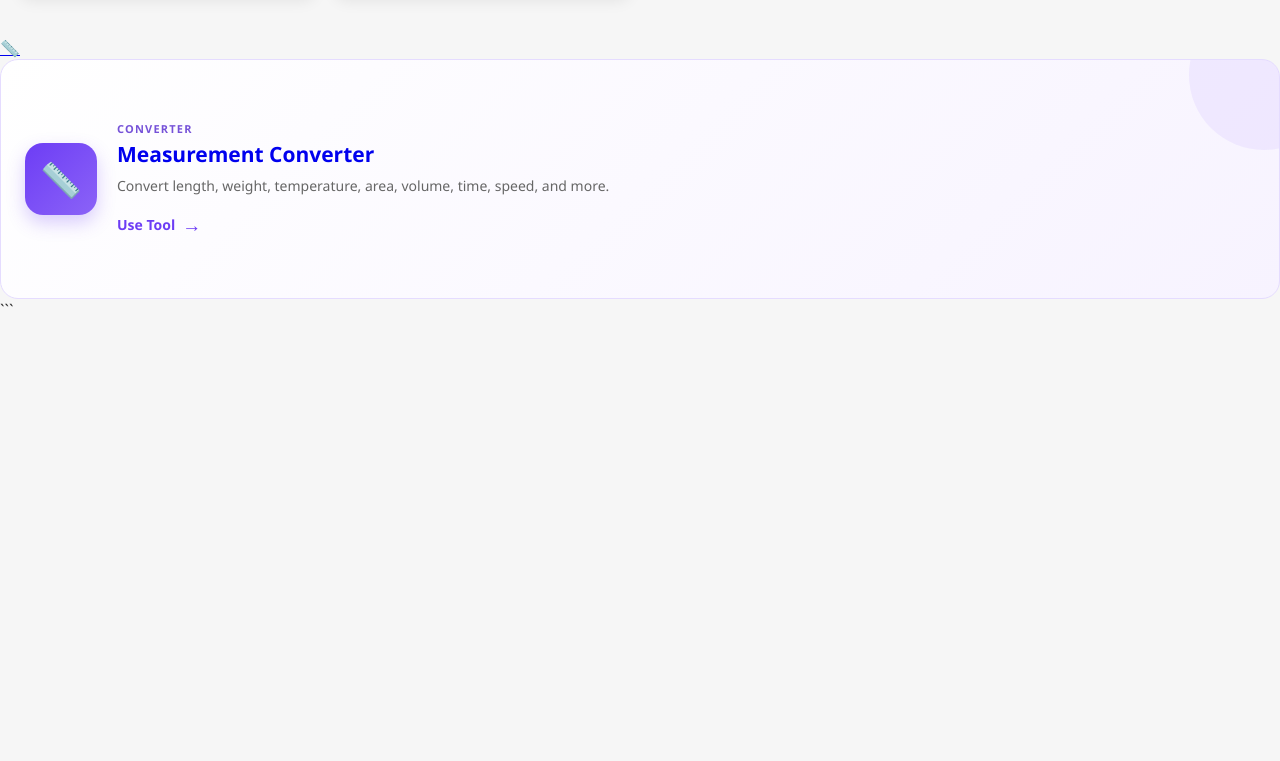
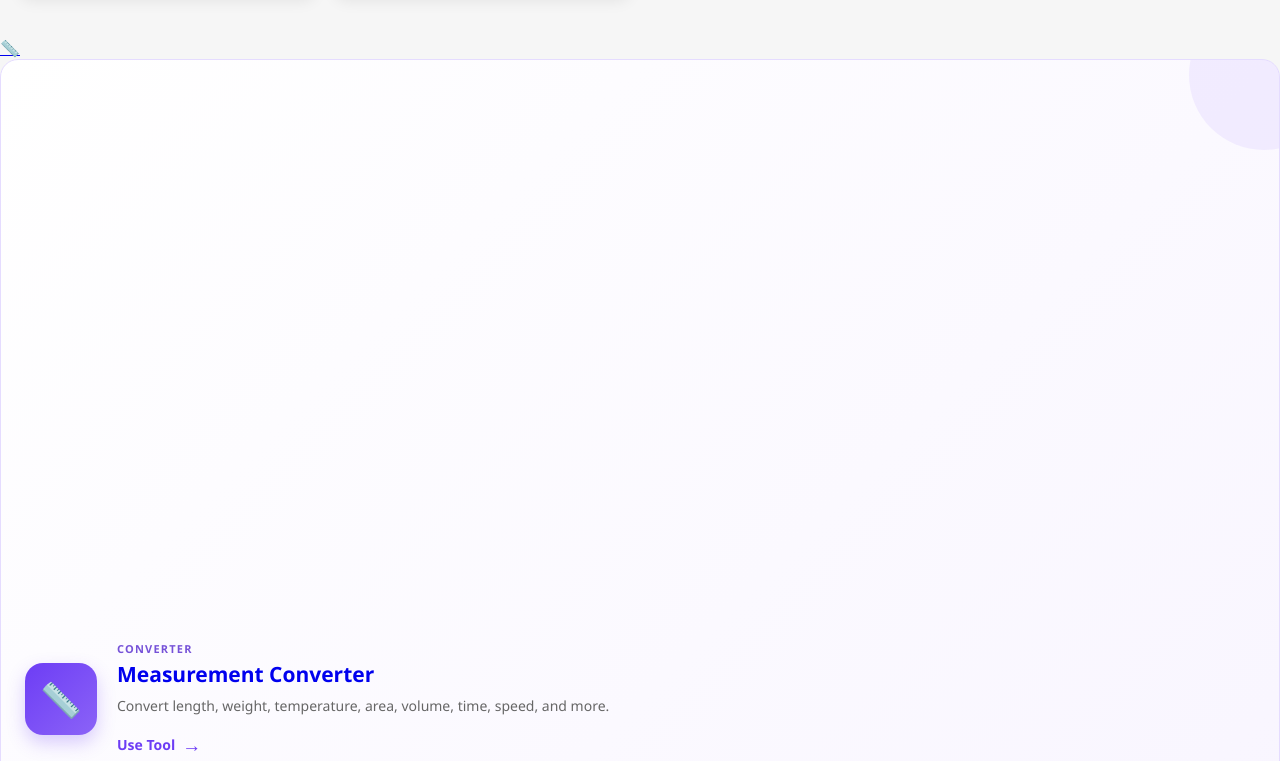
Before and after one commit to kalalwayly-star/KalMarket, a plain HTML site: page tools/index.html in a window 1280 px wide. Shown: the part 1704-2465 px from the top of the page. Before the commit the page ends 2025 px from the top, so only its background shows below. Drawn offline with Linux system fonts and the light colour scheme.

Commit message:
Update style.css

```diff
--- a/style.css
+++ b/style.css
@@ -1960,8 +1960,9 @@ featured-badge {
     align-items: center;
     gap: 20px;
     padding: 24px;
-    min-height: 190px;
-    text-decoration: none;
+width: 100%;
+aspect-ratio: 1 / 1;
+box-sizing: border-box;    text-decoration: none;
     border-radius: 18px;
     background: linear-gradient(
         135deg,
```
